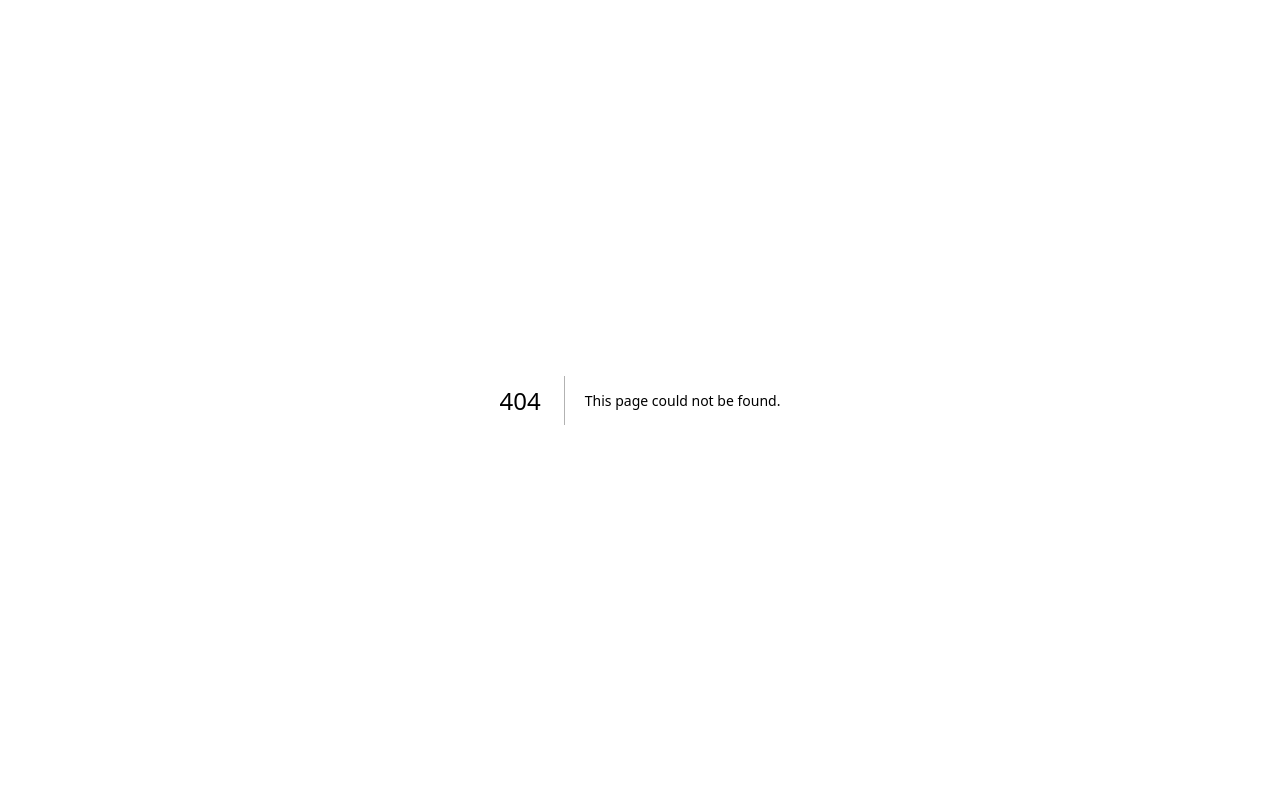
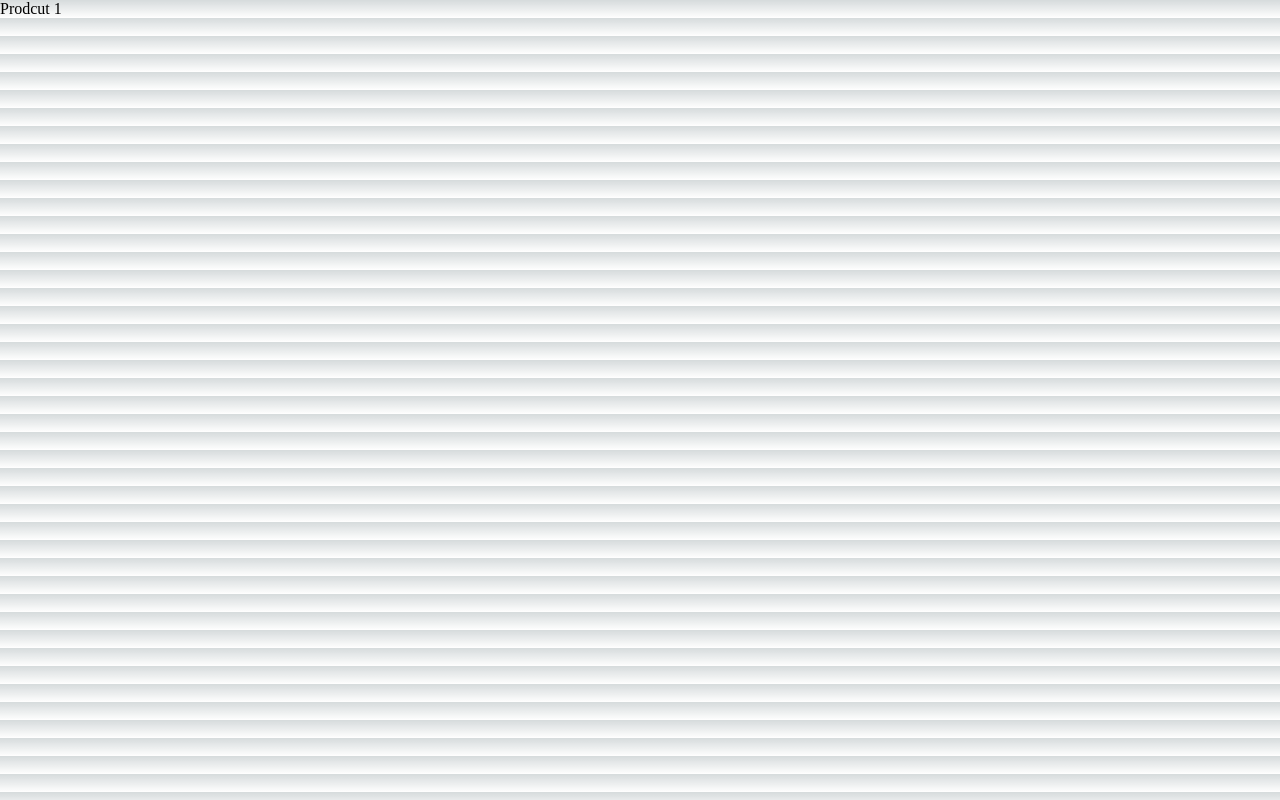
Before and after one commit to hrmq/nextjs-tutorial, a Next.js app: page /product/1 in a window 1280 px wide. Before the commit this address had no page. Built offline with nearby package versions, Linux system fonts and the light colour scheme.

Commit message:
dynamic routes

```diff
--- /dev/null
+++ b/pages/product/[productId].js
@@ -0,0 +1,9 @@
+import { useRouter } from "next/router"
+
+export default function Prodcut() {
+    const router = useRouter()
+    const productId = router.query.productId
+  return (
+    <div>Prodcut {productId}</div>
+  )
+}
```
Also changed, not shown: pages/product/sweeter.js (added, +7 -0 lines).
